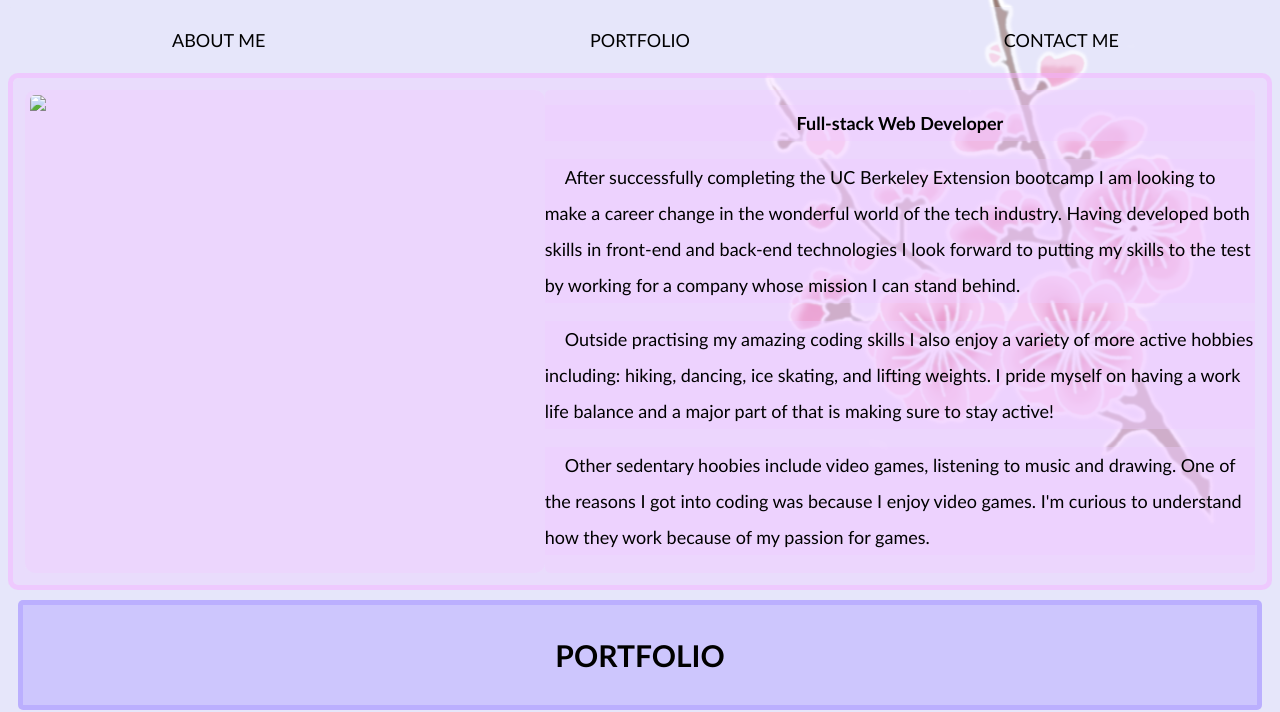
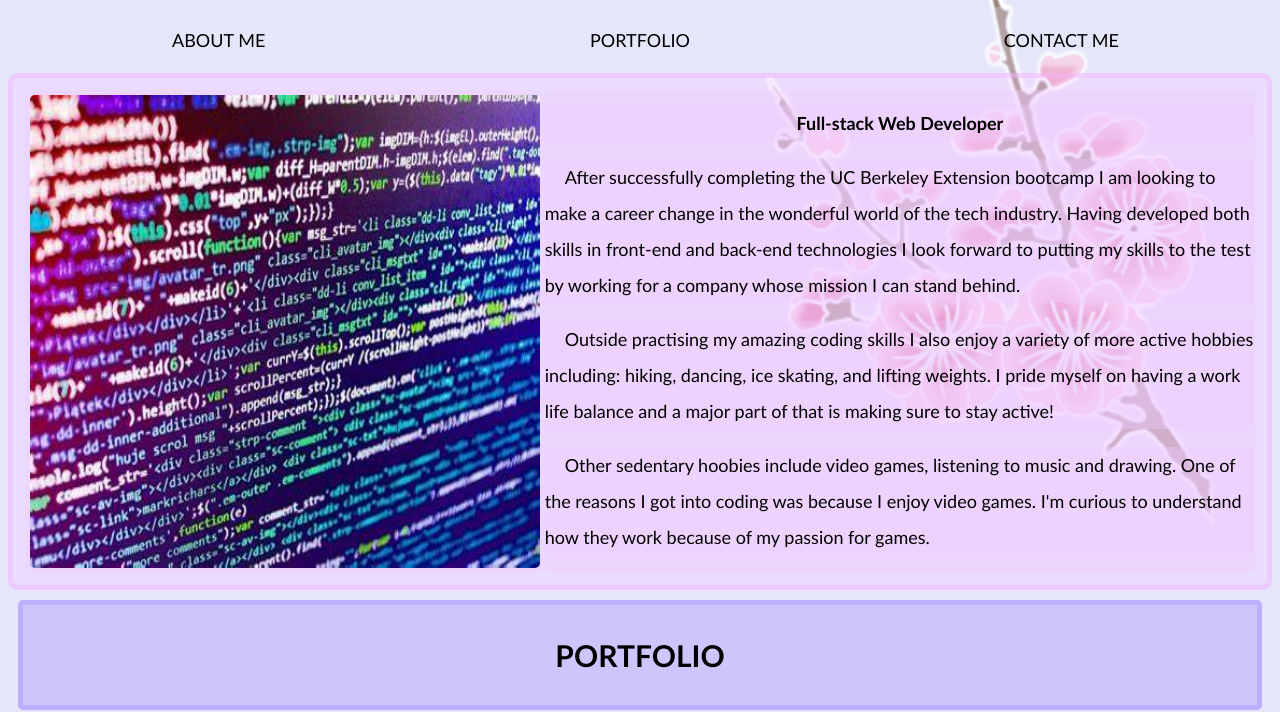
Before and after one commit to octo-xz/create-portfolio-challenge-2, a plain HTML site: page index.html in a window 1280 px wide. Shown: the part 123-835 px from the top of the page. Drawn offline with Linux system fonts and the light colour scheme; the site is published under a folder, as on GitHub Pages, so addresses that start at the root find nothing.

Commit message:
images source

```diff
--- a/index.html
+++ b/index.html
@@ -31,7 +31,7 @@
     <main>
         <!--about me section-->
         <section class="bio">
-            <img id="profile" src="/assets/images/coding-placeholder.jpg" width="150%">
+            <img id="profile" src="./assets/images/coding-placeholder.jpg" width="150%">
             <section class="text">
                 <h2 id="about-me">Full-stack Web Developer</h2>
                 <p class="about">After successfully completing the UC Berkeley Extension bootcamp I am looking to make a
```
